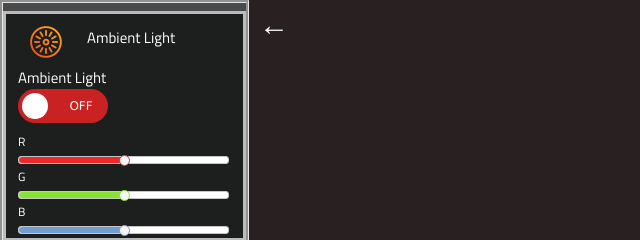
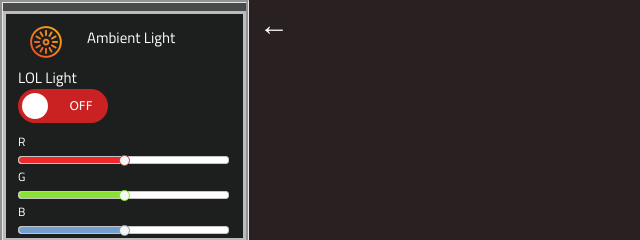
Before and after one commit to Adjam93/threejs-model-viewer, a plain HTML site: page index.html in a window 1280 px wide. Both pictures are taken after a click on the link "Ambient Light". Shown: the top 240 px of the page, 0-640 px from the left. Drawn offline with nearby package versions, Linux system fonts and the light colour scheme; a script that the page names is missing.

Commit message:
Update index.html

```diff
--- a/index.html
+++ b/index.html
@@ -102,7 +102,7 @@
                 <li class='dropdown'>
                     <a href='#'><img src="images/ambient_icon.png" class="image" />Ambient Light</a>
                     <ul>
-                        <li><span>Ambient Light</span></li>
+                        <li><span>LOL Light</span></li>
                         <li>
                             <label class="switch">
                                 <input class="check" type="checkbox" id="ambient_light">
```
